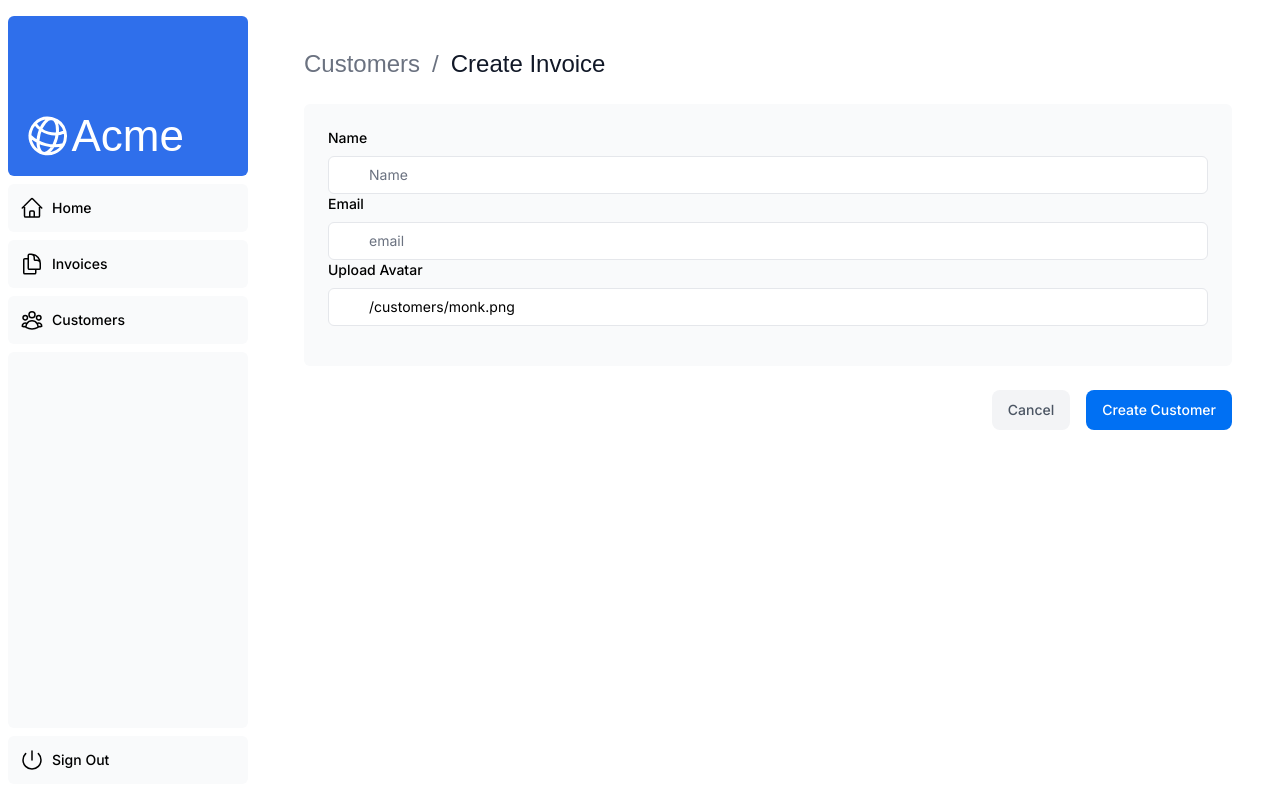
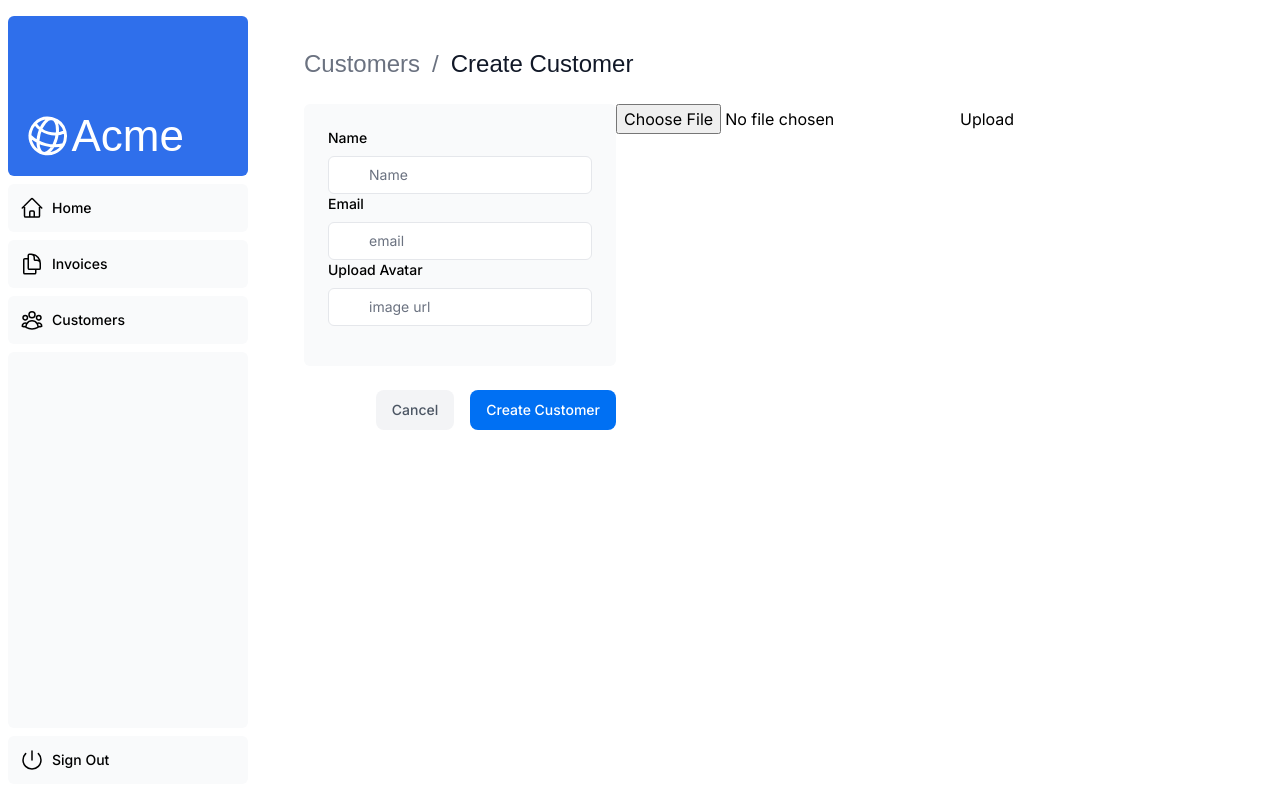
Before and after one commit to agan-k/next, a Next.js app: page /dashboard/customers/create in a window 1280 px wide. Built offline with nearby package versions, Linux system fonts and the light colour scheme; a web font is replaced by a local one.

Commit message:
add image remotePatterns in config

```diff
--- a/app/api/avatar/upload/route.js
+++ b/app/api/avatar/upload/route.js
@@ -5,12 +5,18 @@ export async function POST(request) {
   const { searchParams } = new URL(request.url);
   const filename = searchParams.get('filename');
 
-  const blob = await put(filename, request, {
+  const blob = await put(filename, request.body, {
     access: 'public',
+    addRandomSuffix: false,
   });
 
   return NextResponse.json(blob);
 }
+export const config = {
+  api: {
+    bodyParser: false,
+  },
+};
 //*** vercel blob put() doesn't seem to support ts? */
 // export async function POST(request: Request): Promise<NextResponse> {
 //   const { searchParams } = new URL(request.url);
--- a/app/dashboard/customers/create/page.tsx
+++ b/app/dashboard/customers/create/page.tsx
@@ -9,7 +9,7 @@ export default async function Page() {
         breadcrumbs={[
           { label: 'Customers', href: '/dashboard/customers' },
           {
-            label: 'Create Invoice',
+            label: 'Create Customer',
             href: '/dashboard/invoices/create',
             active: true,
           },
--- a/app/dashboard/upload/page.tsx
+++ b/app/dashboard/upload/page.tsx
@@ -19,6 +19,7 @@ export default function AvatarUploadPage() {
           }
 
           const file = inputFileRef.current.files[0];
+          console.log('here:', file);
 
           const response = await fetch(
             `/api/avatar/upload?filename=${file.name}`,
--- a/app/ui/customers/create-form.tsx
+++ b/app/ui/customers/create-form.tsx
@@ -1,21 +1,42 @@
-import { CustomerField } from '@/app/lib/definitions';
+'use client';
+
+import { useState, useRef, FormEventHandler } from 'react';
+import type { PutBlobResult } from '@vercel/blob';
 import Link from 'next/link';
-import {
-  CheckIcon,
-  ClockIcon,
-  CurrencyDollarIcon,
-  UserCircleIcon,
-} from '@heroicons/react/24/outline';
 import { Button } from '@/app/ui/button';
 import { createCustomer } from '@/app/lib/actions';
 
 export default function Form() {
+  const inputFileRef = useRef<HTMLInputElement>(null);
+  const [blob, setBlob] = useState<PutBlobResult | null>(null);
+  console.log('blob: ', blob)
+
+  async function attachAvatar(event: React.FormEvent<HTMLFormElement>) {
+      event.preventDefault();
+
+      if (!inputFileRef.current?.files) {
+        throw new Error('No file selected');
+      }
+
+      const file = inputFileRef.current.files[0];
+      console.log('here:', file);
+
+      const response = await fetch(
+        `/api/avatar/upload?filename=${file.name}`,
+        {
+          method: 'POST',
+          body: file,
+        },
+      );
+      const newBlob = (await response.json()) as PutBlobResult;
+
+      setBlob(newBlob);
+  }
+
   return (
+    <div className="flex">
       <form action={createCustomer}>
         <div className="rounded-md bg-gray-50 p-4 md:p-6">
-        {/* Customer Name */}
-
-        {/* Invoice Amount */}
           <div className="mb-4">
             <label htmlFor="amount" className="mb-2 block text-sm font-medium">
               Name
@@ -55,7 +76,7 @@ export default function Form() {
                   name="image_url"
                   type="text"
                   placeholder="image url"
-                defaultValue="/customers/monk.png"
+                  defaultValue={blob && blob.url || ''}
                   className="peer block w-full rounded-md border border-gray-200 py-2 pl-10 text-sm outline-2 placeholder:text-gray-500"
                 />
               </div>
@@ -72,5 +93,12 @@ export default function Form() {
           <Button type="submit">Create Customer</Button>
         </div>
       </form>
+      <form
+        onSubmit={(e) => attachAvatar(e)}
+      >
+        <input name="file" ref={inputFileRef} type="file" required />
+        <button type="submit">Upload</button>
+      </form>
+    </div>
   );
 }
--- a/next.config.js
+++ b/next.config.js
@@ -1,9 +1,16 @@
 /** @type {import('next').NextConfig} */
 
 const nextConfig = {
-//   typescript: {
-//     ignoreBuildErrors: true,
-// }
+  images: {
+    remotePatterns: [
+      {
+        protocol: 'https',
+        hostname: 'adz2vocykvwbufoy.public.blob.vercel-storage.com',
+        port: '',
+        pathname: '/**',
+      },
+    ],
+  },
 };
 
 module.exports = nextConfig;
```
Lines whose indentation alone changed are shown as unchanged.
